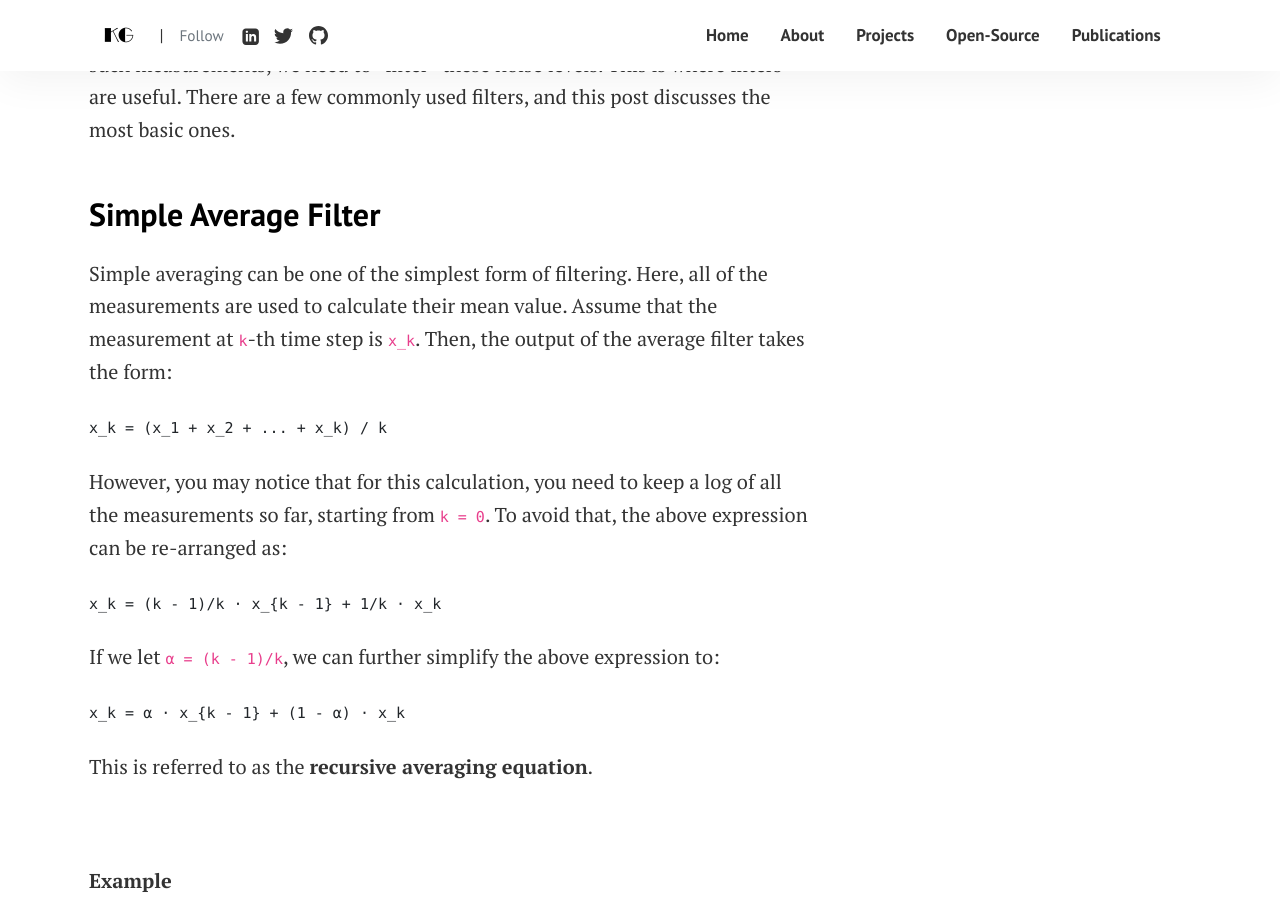
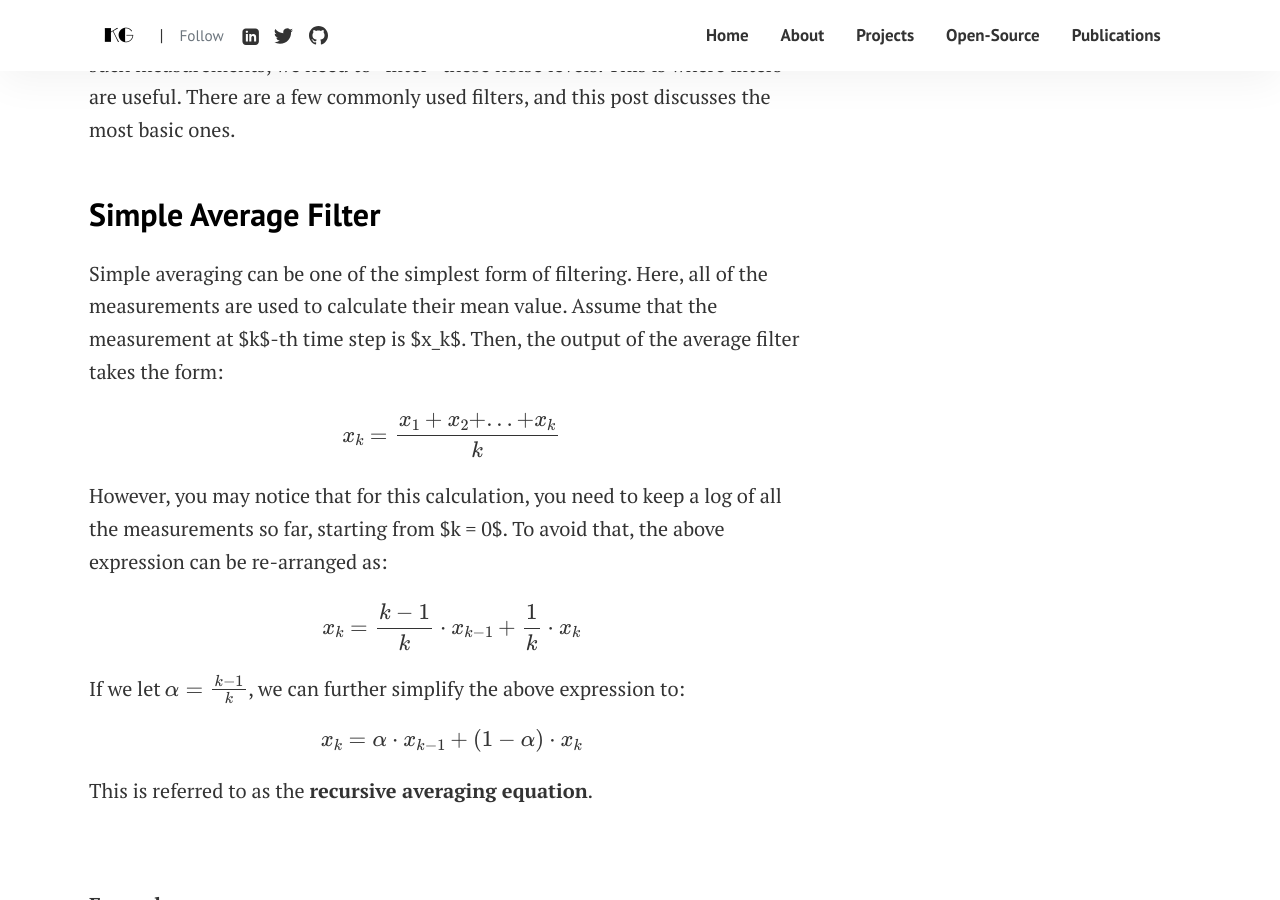
Before and after one commit to kanishkegb/kanishkegb.github.io, a Jekyll site: the page built from _posts/2018-07-15-averaging-filters.md, in a window 1280 px wide and 900 px high, scrolled down 988 px. Built offline with Jekyll 4.4.1, drawn with Linux system fonts in a browser that asks for light colours; formulas are drawn with MathJax 3; some of the changed text lies outside the part shown.

Commit message:
Upgrade math to latex

````diff
--- a/_posts/2018-07-15-averaging-filters.md
+++ b/_posts/2018-07-15-averaging-filters.md
@@ -14,22 +14,25 @@ There are a few commonly used filters, and this post discusses the most basic on
 
 Simple averaging can be one of the simplest form of filtering.
 Here, all of the measurements are used to calculate their mean value.
-Assume that the measurement at `k`-th time step is `x_k`.
+Assume that the measurement at $k$-th time step is $x_k$.
 Then, the output of the average filter takes the form:
-```
-x_k = (x_1 + x_2 + ... + x_k) / k
-```
 
-However, you may notice that for this calculation, you need to keep a log of all the measurements so far, starting from `k = 0`.
+$$
+x_k = \frac{x_1 + x_2 + ... + x_k}{k}
+$$
+
+However, you may notice that for this calculation, you need to keep a log of all the measurements so far, starting from $k = 0$.
 To avoid that, the above expression can be re-arranged as:
-```
-x_k = (k - 1)/k · x_{k - 1} + 1/k · x_k
-```
 
-If we let `α = (k - 1)/k`, we can further simplify the above expression to:
-```
-x_k = α · x_{k - 1} + (1 - α) · x_k
-```
+$$
+x_k = \frac{k - 1}{k} \cdot x_{k - 1} + \frac{1}{k} \cdot x_k
+$$
+
+If we let $$\alpha = \frac{k - 1}{k}$$, we can further simplify the above expression to:
+
+$$
+x_k = \alpha \cdot x_{k - 1} + (1 - \alpha) \cdot x_k
+$$
 
 This is referred to as the **recursive averaging equation**.
 
@@ -63,15 +66,17 @@ Check the following section for visualizations.
 
 Moving average filter is similar to the average filter, but only considers the few most recent data sets.
 This way, the past data does not weigh down the filtered data as much as the averaging filter.
-The equation for `n`-moving average filter:
-```
-x_k = (x_{k - (n - 1)} + x_{k - (n - 2)} + ... + x_k) / n
-```
+The equation for $$n$$-moving average filter:
+
+$$
+x_k = \frac{x_{k - (n - 1)} + x_{k - (n - 2)} + ... + x_k}{n}
+$$
 
 We can re-arrange this to get a cleaner looking moving average filter equation:
-```
-x_k = x_{k - 1} + (x_k - x_{k - n})/n
-```
+
+$$
+x_k = x_{k - 1} + \frac{x_k - x_{k - n}}{n}
+$$
 
 <br>
 
````
Also changed, not shown: _posts/2018-07-21-low-pass-filters.md (+12 -9 lines).
